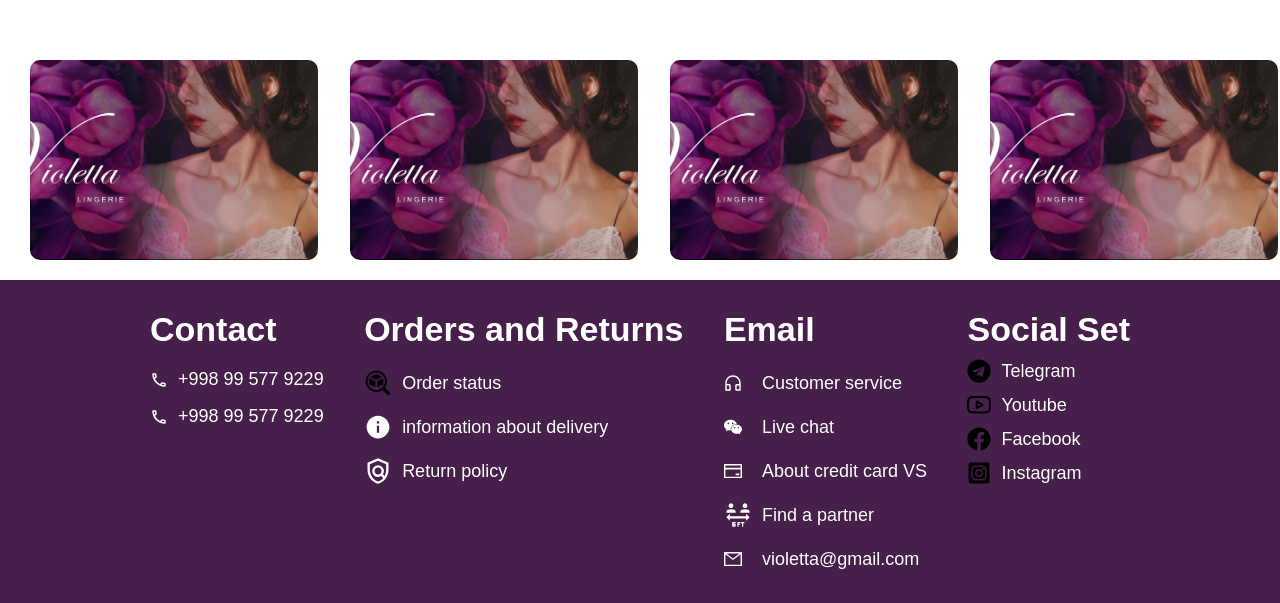
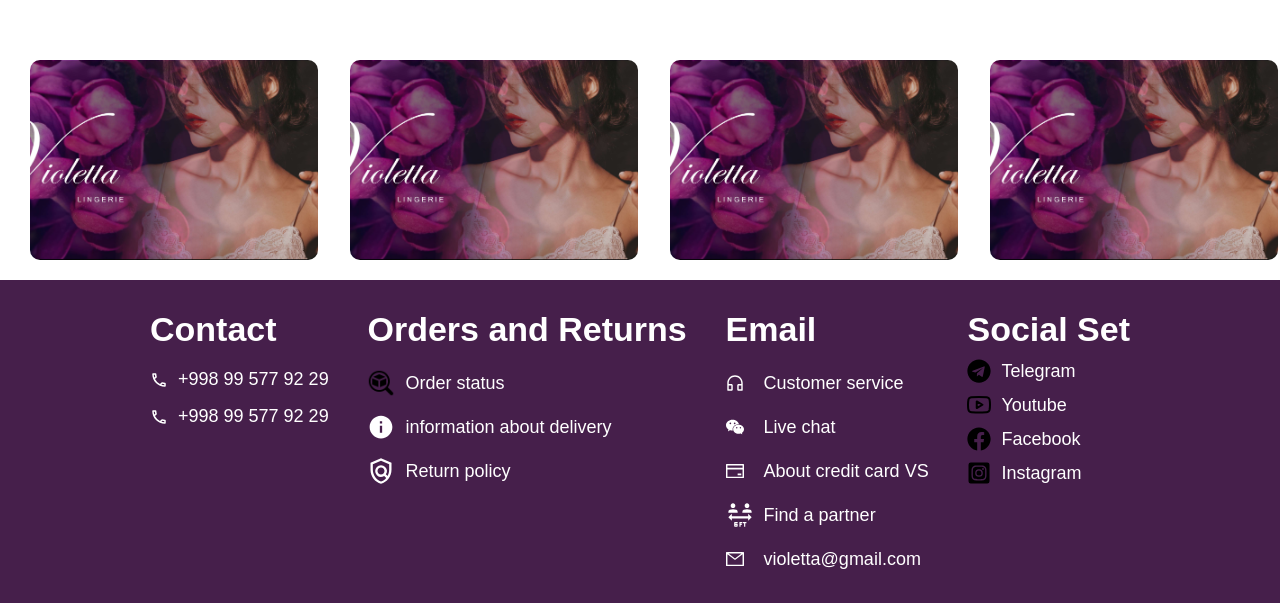
Before and after one commit to Mirabbosbek9778/violetta, a React (Vite) app: page / in a window 1280 px wide. Shown: the part 1798-2401 px from the top of the page. Built offline with nearby package versions, Linux system fonts and the light colour scheme; no server answers; the HTML template or start-up script is replaced by a standard one.

Commit message:
fixed bugs

```diff
--- a/src/components/footer/Footer.jsx
+++ b/src/components/footer/Footer.jsx
@@ -20,11 +20,11 @@ const Footer = () => {
           <div className="flex flex-col gap-4">
             <TextHover>
               <MdOutlinePhone />
-              +998 99 577 9229
+              +998 99 577 92 29
             </TextHover>
             <TextHover>
               <MdOutlinePhone />
-              +998 99 577 9229
+              +998 99 577 92 29
             </TextHover>
           </div>
         </Main>
```
